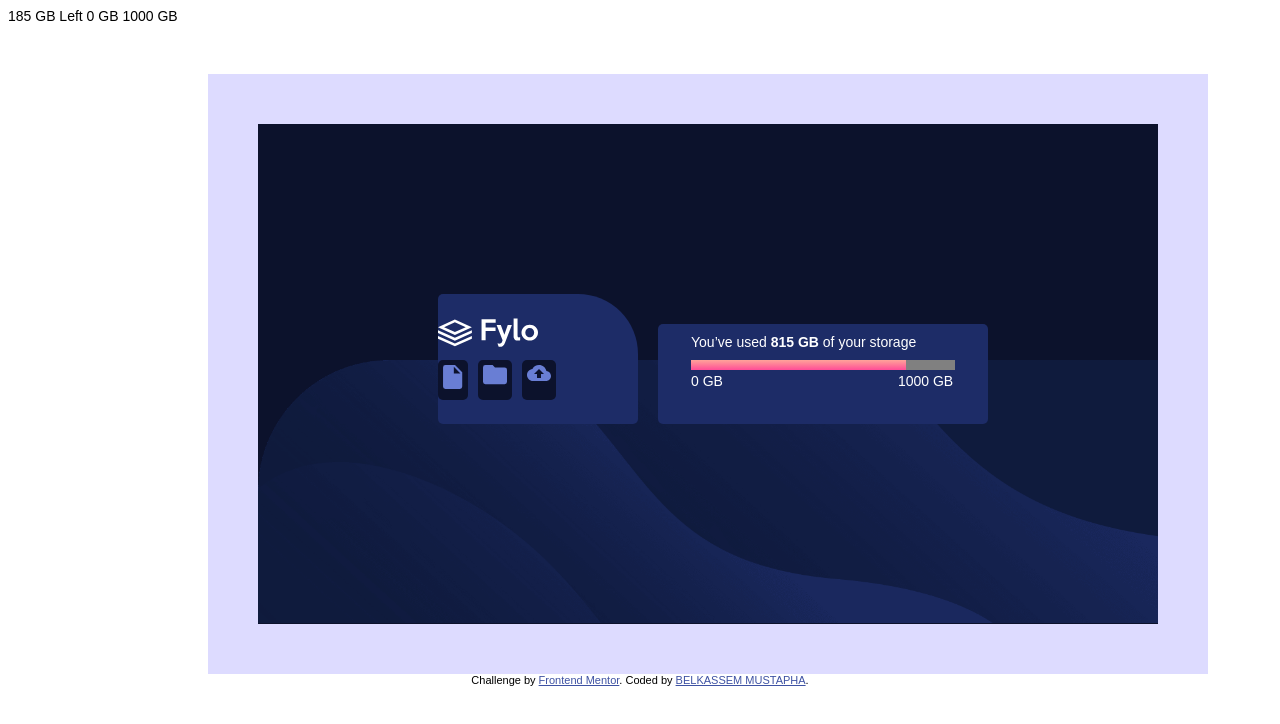
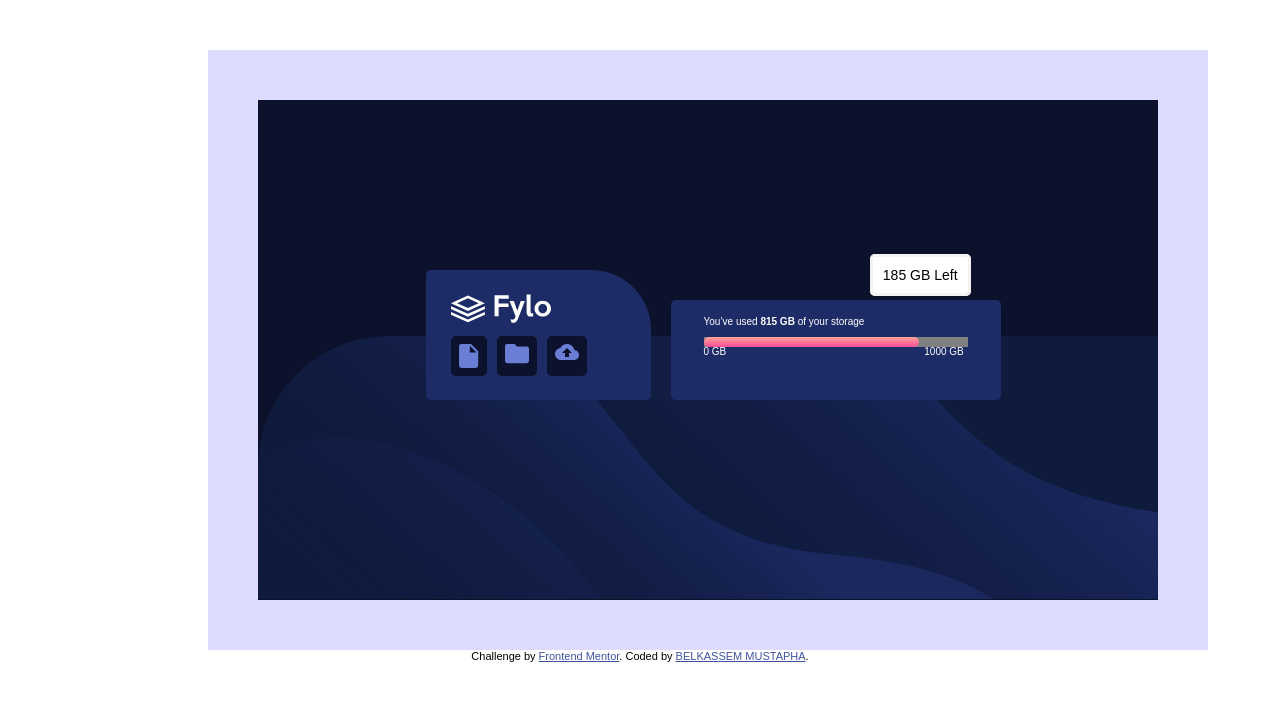
Before and after one commit to developython14/second-junior-challenge, a plain HTML site: page index.html in a window 1280 px wide. Drawn offline with Linux system fonts and the light colour scheme.

Commit message:
starting my second design 1.0.1

```diff
--- a/css/design.css
+++ b/css/design.css
@@ -47,6 +47,7 @@ body {
     justify-content: center;
     align-content: center;
     margin-left: 10px;
+    padding-left: 25px;
 }
 .upload .logo img {
     width: 50%;
@@ -64,8 +65,8 @@ body {
     height: 40px;
 }
 .icons .one img {
-    margin: 5px;
-    margin-bottom: 0px;
+    padding: 8px;
+    padding-bottom: 0px;
 }
 
 
@@ -78,12 +79,13 @@ body {
         /* For Firefox */
 progress::-moz-progress-bar {
     background: linear-gradient( hsl(6, 100%, 80%) ,  hsl(335, 100%, 65%));
-    width: 100%;
+    border-radius: 20px;
     }
 
         /* For Chrome or Safari */
 progress::-webkit-progress-value {
     background: linear-gradient( hsl(6, 100%, 80%) ,  hsl(335, 100%, 65%));
+    border-radius: 20px;
 
 }
 
@@ -96,16 +98,34 @@ progress {
     background: hsl(229, 57%, 11%) ;
 }
 
+.comp::after {
+    width: 15%;
+    background-color: white;
+    color: black;
+    height: 20%;
+    content: '185 GB Left';
+    border: solid rgb(245, 242, 242);
+    position: relative;
+    left: 63%;
+    bottom: 100px;
+    padding: 10px;
+    border-radius: 5px;
+}
+
+
 .comp {
     width: 80%;
     margin-left: 10%;
     margin-right: 10%;
-    margin-top: 10px;
+    margin-top: 16px;
     color: white;
 }
 .value-bar{
     display: flex;
     flex-direction: row;
-    gap: 175px;
+    gap: 198px;
     margin-top: -11px;
 }
+.first-text ,.value-bar{
+    font-size: 10px;
+}
--- a/index.html
+++ b/index.html
@@ -14,10 +14,7 @@
 
 
 
-  185 GB Left
 
-  0 GB
-  1000 GB
   <div class="parent-container">
     <div class="card">
       <div class="upload">
```
